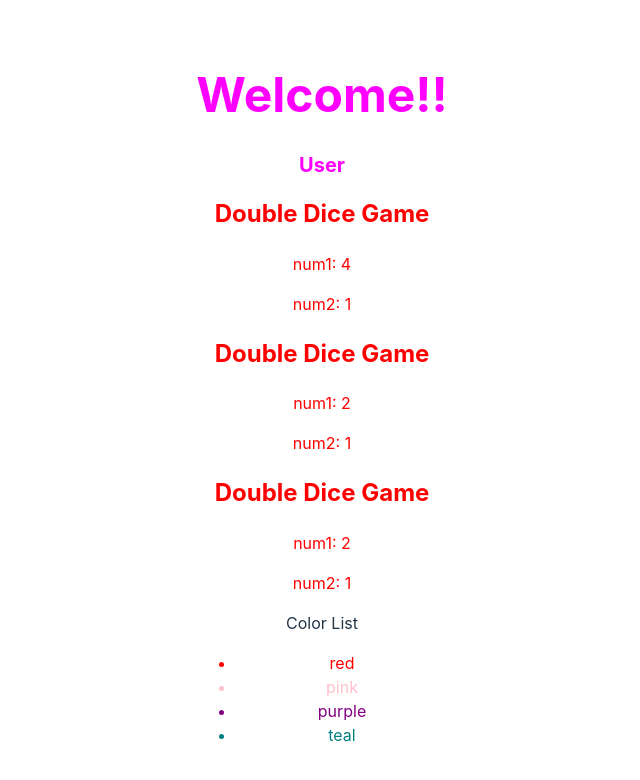
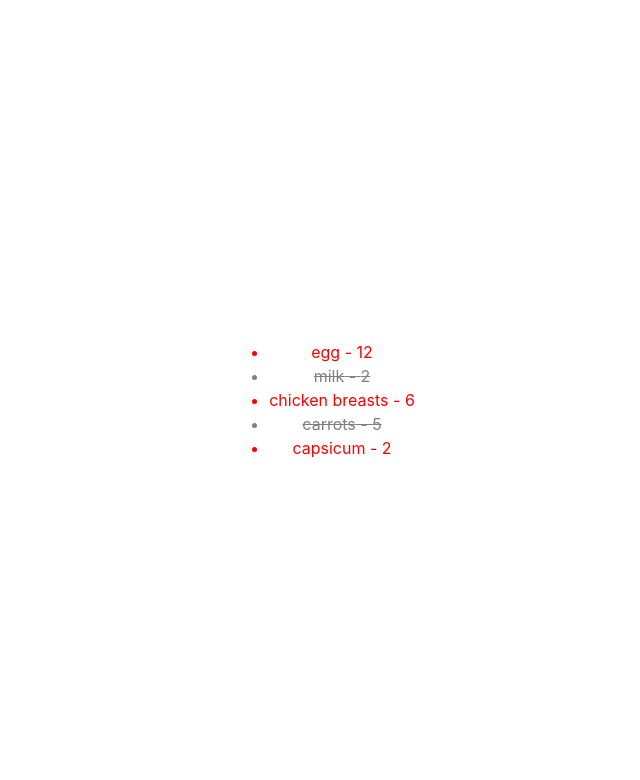
Before and after one commit to rishavConsoleLog21/FSWD-Udemy, a React (Vite) app in the folder Section62/first-react-app/: page / in a window 1280 px wide. Shown: the top 780 px of the page, without its empty margins (318-958 px from the left). Built offline with nearby package versions, Linux system fonts and the light colour scheme.

Commit message:
Added ShoppingList

```diff
--- a/Section62/first-react-app/src/App.jsx
+++ b/Section62/first-react-app/src/App.jsx
@@ -7,26 +7,35 @@ import ListPicker from './ListPicker'
 import DoubleDie from './DoubleDie'
 import Heading from './Heading'
 import ColorList from './ColorList'
+import ShoppingList from './ShoppingList'
+
+const data = [
+  { Name: "egg", quantity: 12, completed: false},
+  { Name: "milk", quantity: 2, completed: true},
+  { Name: "chicken breasts", quantity: 6, completed: false},
+  { Name: "carrots", quantity: 5, completed: true},
+  { Name: "capsicum", quantity: 2, completed: false}
+]
 
 function App() {
   return (
     <div>
-      <Heading color="magenta" text="Welcome!!" fontSize="48px"/>
+      <ShoppingList items={data}/>
+      {/* <Heading color="magenta" text="Welcome!!" fontSize="48px"/>
       <Heading color="magenta" text="User" fontSize="20px"/>
       <DoubleDie/>
       <DoubleDie/>
       <DoubleDie/>
-
       <ColorList colors={["red","pink","purple","teal"]}/>
-      {/* <ListPicker values={[1,2,3]}/>
-      <ListPicker values={["a","b","c"]}/> */}
-      {/* <h1>Guess The Pokemon ?</h1>
+      <ListPicker values={[1,2,3]}/>
+      <ListPicker values={["a","b","c"]}/>
+      <h1>Guess The Pokemon ?</h1>
       <Greeter person="Rishav" from="blue"/>
-      <Greeter /> */}
-      {/* <RandomPokemon/> */}
-        {/* <Die numSides={20}/>
-        <Die numSides={10}/>
-        <Die numSides={6}/> */}
+      <Greeter />
+      <RandomPokemon/>
+      <Die numSides={20}/>
+      <Die numSides={10}/>
+      <Die numSides={6}/> */}
       </div>
   );
 }
--- /dev/null
+++ b/Section62/first-react-app/src/ShoppingList.jsx
@@ -0,0 +1,22 @@
+export default function ShoppingList({items}) {
+return (
+    <ul>
+        {items.map((i) => (
+        <li style={{
+            color: i.completed ? "grey" : "red",
+            textDecoration: i.completed ? "line-through" : "none"}}>
+            {i.Name} - {i.quantity}
+        </li>
+        ))}
+    </ul>
+)
+}
+
+
+// const data = [
+//     { item: "egg", quantity: 12, completed: false},
+//     { item: "milk", quantity: 2, completed: true},
+//     { item: "chicken breasts", quantity: 6, completed: false},
+//     { item: "carrots", quantity: 5, completed: true},
+//     { item: "capsicum", quantity: 2, completed: false}
+//   ]
```
